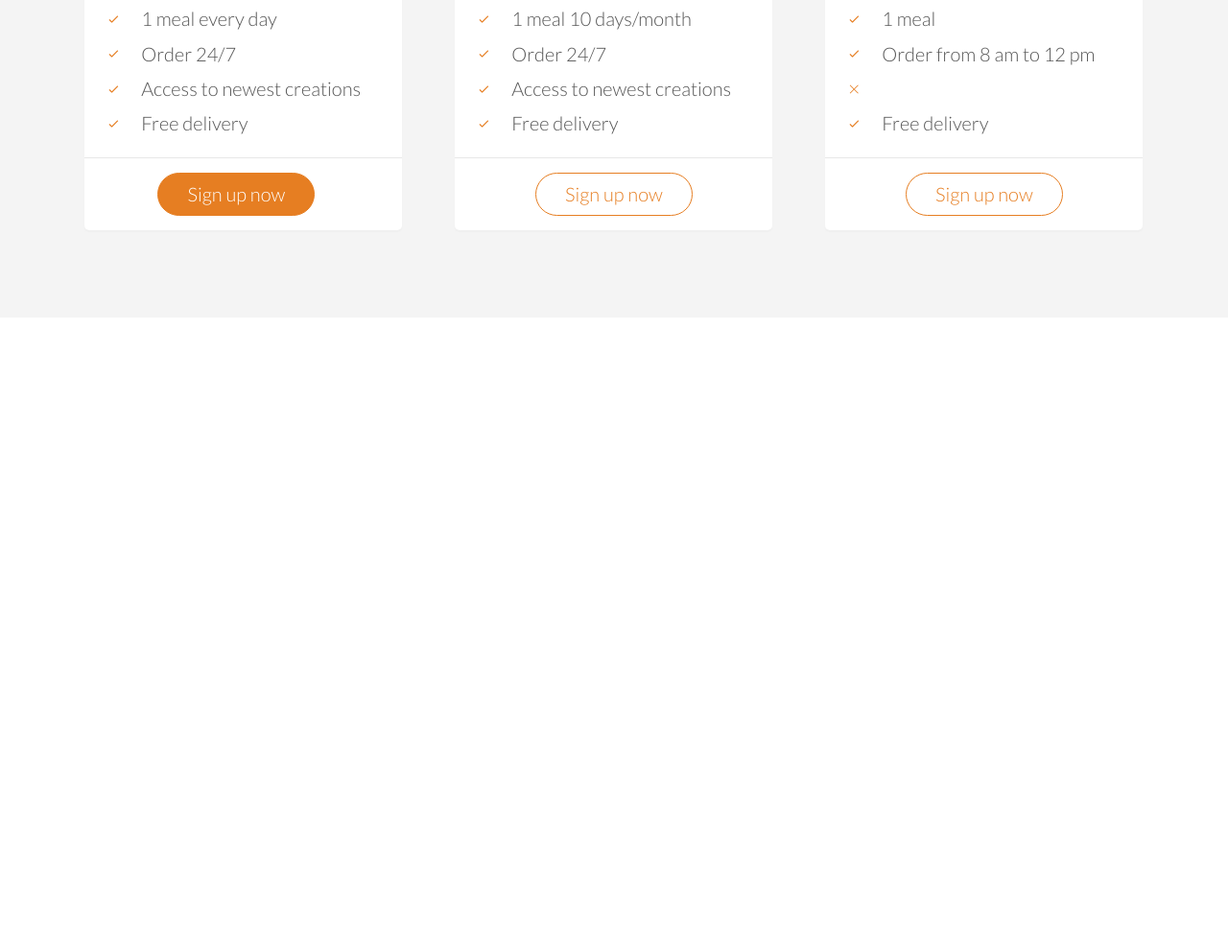
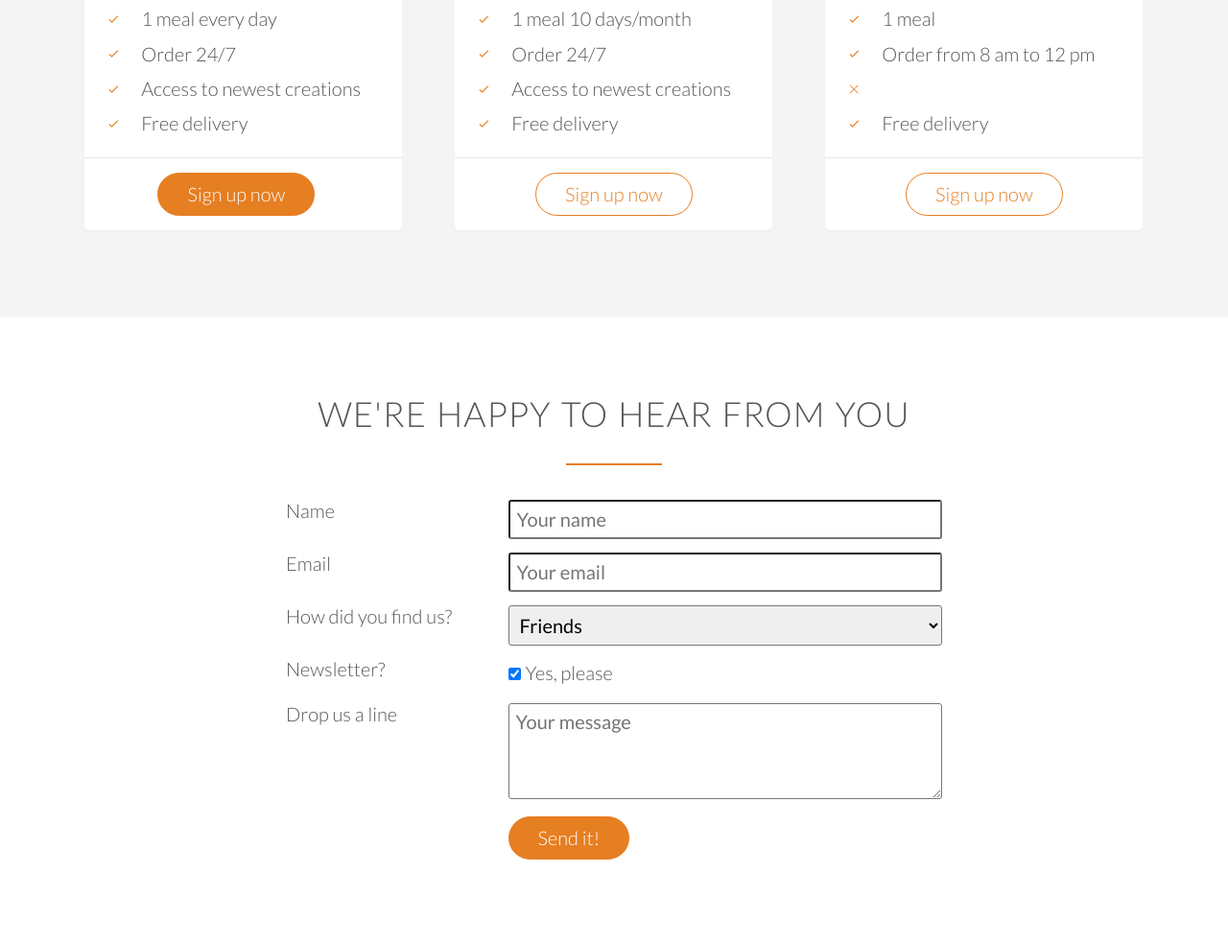
Before and after one commit to loic-ll/udemy-webdesign-course, a website: page omnifood/index.html in a window 1280 px wide. Shown: the part 4285-5268 px from the top of the page at 96% size. Before the commit the page ends 4616 px from the top, so only its background shows below. Drawn offline with Linux system fonts and the light colour scheme; files whose address does not match are found by name.

Commit message:
Add section Contact

```diff
--- a/omnifood/index.html
+++ b/omnifood/index.html
@@ -346,5 +346,74 @@
       </div>
     </section>
 
+    <section class="section-form">
+      <div class="row">
+        <h2>We're happy to hear from you</h2>
+
+        <div class="row">
+          <form class="contact-form" action="#" method="post">
+            <div class="row">
+              <div class="col span-1-of-3">
+                <label for="name">Name</label>
+              </div>
+              <div class="col span-2-of-3">
+                <input id="name" type="text" name="name" placeholder="Your name" required>
+              </div>
+            </div>
+
+            <div class="row">
+              <div class="col span-1-of-3">
+                <label for="email">Email</label>
+              </div>
+              <div class="col span-2-of-3">
+                <input id="email" type="email" name="email" placeholder="Your email"required>
+              </div>
+            </div>
+
+            <div class="row">
+              <div class="col span-1-of-3">
+                <label for="find-us">How did you find us?</label>
+              </div>
+              <div class="col span-2-of-3">
+                <select id="find-us" name="find-us">
+                  <option value="friends" selected>Friends</option>
+                  <option value="search">Search engine</option>
+                  <option value="ad">Advertisement</option>
+                  <option value="other">Other</option>
+                </select>
+              </div>
+            </div>
+
+            <div class="row">
+              <div class="col span-1-of-3">
+                <label>Newsletter?</label>
+              </div>
+              <div class="col span-2-of-3">
+                <input id="news" type="checkbox" name="news" checked>Yes, please
+              </div>
+            </div>
+
+            <div class="row">
+              <div class="col span-1-of-3">
+                <label>Drop us a line</label>
+              </div>
+              <div class="col span-2-of-3">
+                <textarea id="message" name="message" cols="30" rows="10" placeholder="Your message"></textarea>
+              </div>
+            </div>
+
+            <div class="row">
+              <div class="col span-1-of-3">
+                <label>&nbsp;</label>
+              </div>
+              <div class="col span-2-of-3">
+                <input type="submit" value="Send it!">
+              </div>
+            </div>
+          </form>
+        </div>
+      </div>
+    </section>
+
   </body>
 </html>
--- a/omnifood/resources/css/styles.css
+++ b/omnifood/resources/css/styles.css
@@ -13,6 +13,10 @@
   box-sizing: border-box;
   margin: 0;
   padding: 0;
+}
+
+*:focus {
+  outline: none;
 }
 
 html {
@@ -143,7 +147,8 @@ a:hover {
 /* ======================== */
 
 .btn:link,
-.btn:visited {
+.btn:visited,
+input[type='submit'] {
   border-radius: 200px;
   display: inline-block;
   font-weight: 300;
@@ -153,7 +158,8 @@ a:hover {
 }
 
 .btn-full:link,
-.btn-full:visited {
+.btn-full:visited,
+input[type='submit'] {
   background-color: #e67e22;
   border: 1px solid #e67e22;
   color: #fff;
@@ -167,7 +173,9 @@ a:hover {
 }
 
 .btn:hover,
-.btn:active {
+.btn:active,
+input[type='submit']:active,
+input[type='submit']:hover {
   background-color: #cf6d17;
 }
 
@@ -476,3 +484,33 @@ cite img {
 .plan-price-meal {
   font-size: 80%;
 }
+
+/* ======================== */
+/* SECTION FORM
+/* ======================== */
+
+.section-plans {
+}
+
+.contact-form {
+  margin: 0 auto;
+  width: 60%;
+}
+
+input[type='text'],
+input[type='email'],
+select,
+textarea {
+  border: 1pz solid #ccc;
+  border-radius: 3px;
+  padding: 7px;
+  width: 100%;
+}
+
+textarea {
+  height: 100px;
+}
+
+input[type='checkbox'] {
+  margin: 10px 5px 10px 0;
+}
```
